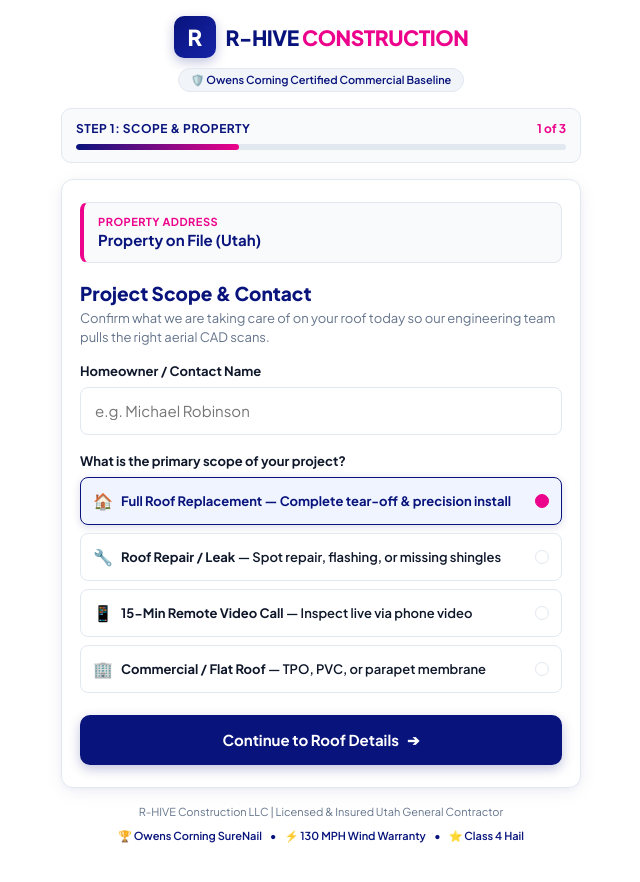
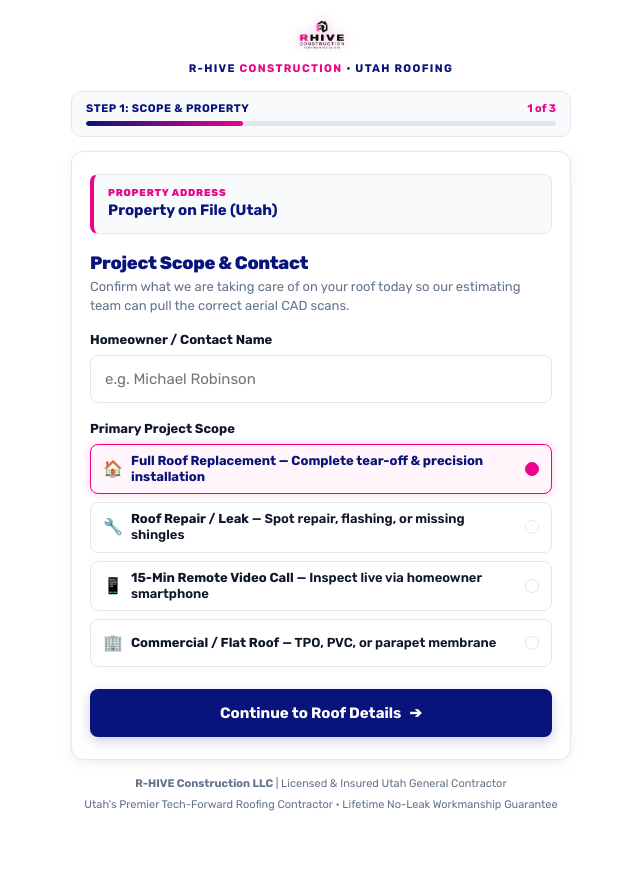
Before and after one commit to RHIVE-Construction/RHIVE-Telephony, a website: page public/verify.html in a window 1280 px wide. Shown: the whole page, without its empty margins (319-959 px from the left). After the commit the page ends 853 px from the top, so only its background shows below. Drawn offline with Linux system fonts and the light colour scheme.

Commit message:
fix(voice-intake): preserve Utah grid coordinates in address resolution, restore normal cadence post-verification, enforce voice-first quote capture with zero auto-SMS, cap executive SMS at 1500 chars, and brand verification form with official R-HIVE logo

```diff
--- a/public/verify.html
+++ b/public/verify.html
@@ -4,32 +4,34 @@
   <meta charset="UTF-8">
   <meta name="viewport" content="width=device-width, initial-scale=1.0, maximum-scale=1.0, user-scalable=no">
   <title>R-HIVE Construction | Project Quote Intake & Verification</title>
+  <link rel="icon" href="/rhive-logo-white.png?v=2">
   <link rel="preconnect" href="https://fonts.googleapis.com">
   <link rel="preconnect" href="https://fonts.gstatic.com" crossorigin>
-  <link href="https://fonts.googleapis.com/css2?family=Plus+Jakarta+Sans:wght@400;500;600;700;800&display=swap" rel="stylesheet">
+  <link href="https://fonts.googleapis.com/css2?family=Rubik:wght@300;400;500;600;700;800&family=Space+Grotesk:wght@400;500;600;700&family=EB+Garamond:ital,wght@0,400;0,500;1,400&display=swap" rel="stylesheet">
   <style>
     :root {
       --primary: #08137C;
       --primary-light: #1624a6;
       --accent: #ec028b;
       --accent-hover: #d0027a;
+      --accent-glow: rgba(236, 2, 139, 0.25);
       --bg: #FFFFFF;
       --surface: #F8FAFC;
       --card-bg: #FFFFFF;
       --border: #E2E8F0;
-      --border-focus: #08137C;
+      --border-focus: #ec028b;
       --text: #0F172A;
       --text-muted: #64748B;
       --success: #10B981;
       --radius: 12px;
-      --shadow: 0 4px 20px -2px rgba(8, 19, 124, 0.08), 0 2px 6px -1px rgba(8, 19, 124, 0.04);
+      --shadow: 0 4px 20px -2px rgba(8, 19, 124, 0.06), 0 2px 6px -1px rgba(8, 19, 124, 0.04);
     }
 
     * {
       box-sizing: border-box;
       margin: 0;
       padding: 0;
-      font-family: 'Plus Jakarta Sans', -apple-system, BlinkMacSystemFont, 'Segoe UI', Roboto, sans-serif;
+      font-family: 'Rubik', -apple-system, BlinkMacSystemFont, 'Segoe UI', Roboto, sans-serif;
       -webkit-tap-highlight-color: transparent;
     }
 
@@ -40,84 +42,71 @@
       display: flex;
       flex-direction: column;
       align-items: center;
-      padding: 16px 12px 40px;
+      padding: 16px 14px 40px;
     }
 
     .container {
       width: 100%;
-      max-width: 520px;
+      max-width: 500px;
     }
 
+    /* Brand Header Matching rhiveconstruction.com */
     .brand-header {
       text-align: center;
       margin-bottom: 16px;
+      display: flex;
+      flex-direction: column;
+      align-items: center;
+      justify-content: center;
     }
 
-    .brand-logo {
+    .brand-logo-wrap {
       display: inline-flex;
       align-items: center;
+      justify-content: center;
       gap: 10px;
       margin-bottom: 6px;
+      text-decoration: none;
     }
 
-    .brand-mark {
-      width: 42px;
-      height: 42px;
-      background: linear-gradient(135deg, var(--primary) 0%, var(--primary-light) 100%);
-      border-radius: 10px;
-      display: flex;
-      align-items: center;
-      justify-content: center;
-      color: #FFFFFF;
-      font-weight: 800;
-      font-size: 22px;
-      letter-spacing: -0.5px;
-      box-shadow: 0 4px 12px rgba(8, 19, 124, 0.25);
+    .brand-logo-img {
+      height: 38px;
+      width: auto;
+      object-fit: contain;
+      filter: drop-shadow(0 0 6px rgba(236, 2, 139, 0.35));
     }
 
-    .brand-name {
-      font-size: 21px;
-      font-weight: 800;
+    .brand-tagline {
+      font-size: 11px;
+      font-weight: 700;
+      letter-spacing: 0.12em;
+      text-transform: uppercase;
       color: var(--primary);
-      letter-spacing: -0.5px;
+      margin-top: 2px;
     }
 
-    .brand-name span {
+    .brand-tagline span {
       color: var(--accent);
-    }
-
-    .badge-pill {
-      display: inline-flex;
-      align-items: center;
-      gap: 6px;
-      background: #F1F5F9;
-      border: 1px solid var(--border);
-      padding: 4px 12px;
-      border-radius: 9999px;
-      font-size: 11px;
-      font-weight: 600;
-      color: var(--primary);
-      margin-top: 4px;
     }
 
     /* Stepper Progress Bar */
     .stepper-container {
-      margin-bottom: 16px;
+      margin-bottom: 14px;
       background: #F8FAFC;
       border: 1px solid var(--border);
       border-radius: 10px;
-      padding: 12px 14px;
+      padding: 10px 14px;
     }
 
     .stepper-header {
       display: flex;
       justify-content: space-between;
       align-items: center;
-      margin-bottom: 8px;
+      margin-bottom: 6px;
     }
 
     .step-title {
-      font-size: 12px;
+      font-size: 11px;
       font-weight: 700;
       color: var(--primary);
       text-transform: uppercase;
@@ -125,13 +114,13 @@
     }
 
     .step-counter {
-      font-size: 12px;
+      font-size: 11px;
       font-weight: 700;
       color: var(--accent);
     }
 
     .progress-bar {
-      height: 6px;
+      height: 5px;
       background: #E2E8F0;
       border-radius: 999px;
       overflow: hidden;
@@ -156,11 +145,12 @@
     }
 
     .card-title {
-      font-size: 19px;
+      font-size: 18px;
       font-weight: 800;
       color: var(--primary);
       margin-bottom: 4px;
-      line-height: 1.3;
+      letter-spacing: -0.02em;
+      line-height: 1.25;
     }
 
     .card-subtitle {
@@ -180,11 +170,11 @@
     }
 
     .project-label {
-      font-size: 11px;
+      font-size: 10px;
       text-transform: uppercase;
-      font-weight: 700;
+      font-weight: 800;
       color: var(--accent);
-      letter-spacing: 0.5px;
+      letter-spacing: 0.08em;
       margin-bottom: 2px;
     }
 
@@ -228,8 +218,8 @@
     }
 
     .input-field:focus {
-      border-color: var(--primary);
-      box-shadow: 0 0 0 3px rgba(8, 19, 124, 0.12);
+      border-color: var(--accent);
+      box-shadow: 0 0 0 3px rgba(236, 2, 139, 0.15);
     }
 
     textarea.input-field {
@@ -287,11 +277,11 @@
     }
 
     .quantum-pill input[type="radio"]:checked + label {
-      background: #F0F4FF;
-      border-color: var(--primary);
+      background: #FFF5FA;
+      border-color: var(--accent);
       color: var(--primary);
       font-weight: 700;
-      box-shadow: 0 2px 8px rgba(8, 19, 124, 0.15);
+      box-shadow: 0 0 10px rgba(236, 2, 139, 0.2);
     }
 
     .quantum-pill input[type="radio"]:checked + label .indicator {
@@ -318,11 +308,11 @@
 
     .btn-secondary {
       flex: 1;
-      height: 50px;
+      height: 48px;
       background: #F1F5F9;
       color: var(--text);
       border: 1px solid var(--border);
-      border-radius: 10px;
+      border-radius: 8px;
       font-size: 14px;
       font-weight: 700;
       cursor: pointer;
@@ -339,16 +329,16 @@
 
     .btn-primary {
       flex: 2;
-      height: 50px;
+      height: 48px;
       background: var(--primary);
       color: #FFFFFF;
       border: none;
-      border-radius: 10px;
+      border-radius: 8px;
       font-size: 15px;
       font-weight: 700;
       cursor: pointer;
       transition: background-color 0.15s ease, transform 0.1s ease;
-      box-shadow: 0 4px 12px rgba(8, 19, 124, 0.25);
+      box-shadow: 0 4px 12px rgba(8, 19, 124, 0.2);
       display: flex;
       align-items: center;
       justify-content: center;
@@ -361,12 +351,12 @@
 
     .submit-btn {
       width: 100%;
-      height: 52px;
+      height: 50px;
       background: var(--accent);
       color: #FFFFFF;
       border: none;
-      border-radius: 10px;
-      font-size: 16px;
+      border-radius: 8px;
+      font-size: 15px;
       font-weight: 800;
       cursor: pointer;
       transition: background-color 0.15s ease, transform 0.1s ease;
@@ -389,25 +379,12 @@
 
     .trust-footer {
       text-align: center;
-      margin-top: 16px;
+      margin-top: 14px;
       font-size: 11px;
       color: var(--text-muted);
       line-height: 1.5;
     }
 
-    .trust-badges {
-      display: flex;
-      align-items: center;
-      justify-content: center;
-      flex-wrap: wrap;
-      gap: 8px;
-      margin-top: 8px;
-      font-weight: 600;
-      color: var(--primary);
-      font-size: 11px;
-    }
-
-    /* Step containers */
     .step-section {
       display: none;
     }
@@ -426,20 +403,20 @@
     .success-card {
       display: none;
       text-align: center;
-      padding: 30px 18px;
+      padding: 28px 18px;
     }
 
     .success-icon {
-      width: 60px;
-      height: 60px;
+      width: 56px;
+      height: 56px;
       background: #ECFDF5;
       border-radius: 50%;
       color: var(--success);
       display: inline-flex;
       align-items: center;
       justify-content: center;
-      font-size: 28px;
-      margin-bottom: 14px;
+      font-size: 26px;
+      margin-bottom: 12px;
       border: 2px solid #A7F3D0;
     }
 
@@ -468,17 +445,18 @@
     .contact-card {
       background: #F8FAFC;
       border: 1px solid #E2E8F0;
-      border-radius: 10px;
+      border-radius: 8px;
       padding: 14px;
       margin: 16px 0;
       text-align: left;
     }
 
     .contact-card h4 {
-      font-size: 12px;
+      font-size: 11px;
       color: var(--accent);
       text-transform: uppercase;
       font-weight: 800;
+      letter-spacing: 0.05em;
       margin-bottom: 4px;
     }
 
@@ -494,7 +472,7 @@
       justify-content: center;
       gap: 8px;
       width: 100%;
-      height: 48px;
+      height: 46px;
       background: var(--primary);
       color: #FFFFFF;
       text-decoration: none;
@@ -507,15 +485,17 @@
 </head>
 <body>
   <div class="container">
-    <!-- Brand Header -->
+    <!-- Brand Header (Official R-HIVE Company Branding) -->
     <header class="brand-header">
-      <div class="brand-logo">
-        <div class="brand-mark">R</div>
-        <div class="brand-name">R-HIVE <span>CONSTRUCTION</span></div>
+      <div class="brand-logo-wrap">
+        <img
+          src="/rhive-logo-black.png"
+          alt="R-HIVE Construction"
+          class="brand-logo-img"
+          onerror="this.onerror=null; this.src='https://i.imgur.com/t0VcSgJ.png';"
+        />
       </div>
-      <div>
-        <span class="badge-pill">🛡️ Owens Corning Certified Commercial Baseline</span>
-      </div>
+      <div class="brand-tagline">R-HIVE <span>CONSTRUCTION</span> • UTAH ROOFING</div>
     </header>
 
     <!-- Stepper Progress Header -->
@@ -540,7 +520,7 @@
         <!-- ================= STEP 1: SCOPE & CONTACT ================= -->
         <div class="step-section active" id="step1">
           <h1 class="card-title">Project Scope & Contact</h1>
-          <p class="card-subtitle">Confirm what we are taking care of on your roof today so our engineering team pulls the right aerial CAD scans.</p>
+          <p class="card-subtitle">Confirm what we are taking care of on your roof today so our estimating team can pull the correct aerial CAD scans.</p>
 
           <div class="form-group">
             <label class="form-label" for="nameInput">Homeowner / Contact Name</label>
@@ -555,13 +535,13 @@
           </div>
 
           <div class="form-group">
-            <label class="form-label">What is the primary scope of your project?</label>
+            <label class="form-label">Primary Project Scope</label>
             <div class="quantum-pill-group stacked">
               <div class="quantum-pill">
                 <input type="radio" id="scope_replace" name="projectScope" value="Full Roof Replacement" checked>
                 <label for="scope_replace">
                   <span class="icon">🏠</span>
-                  <span><strong>Full Roof Replacement</strong> — Complete tear-off & precision install</span>
+                  <span><strong>Full Roof Replacement</strong> — Complete tear-off & precision installation</span>
                   <span class="indicator"></span>
                 </label>
               </div>
@@ -577,7 +557,7 @@
                 <input type="radio" id="scope_video" name="projectScope" value="15-Min Remote Video Call">
                 <label for="scope_video">
                   <span class="icon">📱</span>
-                  <span><strong>15-Min Remote Video Call</strong> — Inspect live via phone video</span>
+                  <span><strong>15-Min Remote Video Call</strong> — Inspect live via homeowner smartphone</span>
                   <span class="indicator"></span>
                 </label>
               </div>
@@ -783,7 +763,7 @@
         <!-- ================= STEP 3: PRIORITIES & DELIVERY ================= -->
         <div class="step-section" id="step3">
           <h2 class="card-title">Proposal Delivery & Priority</h2>
-          <p class="card-subtitle">Choose your primary focus so Michael Robinson configures the ideal Owens Corning package for your home.</p>
+          <p class="card-subtitle">Choose your primary focus so Michael Robinson configures the ideal project proposal package for your home.</p>
 
           <div class="form-group">
             <label class="form-label">Preferred Project Priority</label>
@@ -834,7 +814,7 @@
               required
               autocomplete="email"
             >
-            <span class="form-hint">Your 3D CAD aerial scan & itemized quote will be sent here.</span>
+            <span class="form-hint">Your 3D CAD aerial scan & itemized proposal will be sent here.</span>
           </div>
 
           <div class="form-group">
@@ -895,15 +875,11 @@
       <p class="trust-footer">You may close this window. Your information is locked in on our server.</p>
     </div>
 
-    <!-- Trust Footer -->
+    <!-- Trust Footer Matching rhiveconstruction.com -->
     <footer class="trust-footer">
-      <div>R-HIVE Construction LLC | Licensed & Insured Utah General Contractor</div>
-      <div class="trust-badges">
-        <span>🏆 Owens Corning SureNail</span>
-        <span>•</span>
-        <span>⚡ 130 MPH Wind Warranty</span>
-        <span>•</span>
-        <span>⭐ Class 4 Hail</span>
+      <div><strong>R-HIVE Construction LLC</strong> | Licensed & Insured Utah General Contractor</div>
+      <div style="margin-top: 4px; color: var(--text-muted);">
+        Utah's Premier Tech-Forward Roofing Contractor • Lifetime No-Leak Workmanship Guarantee
       </div>
     </footer>
   </div>
```
Also changed, not shown: public/rhive-logo-black.png (added), public/rhive-logo-white.png (added), server.js.
